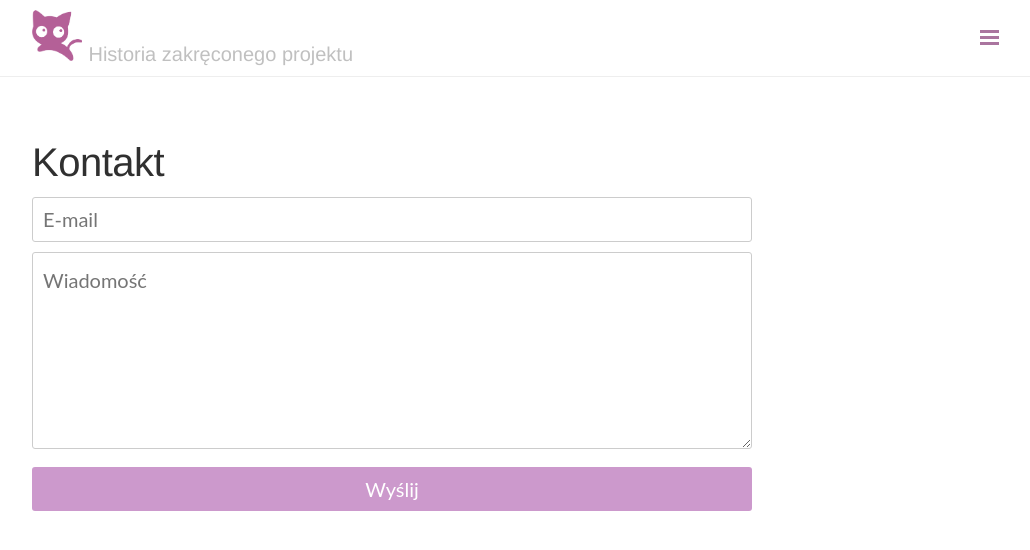
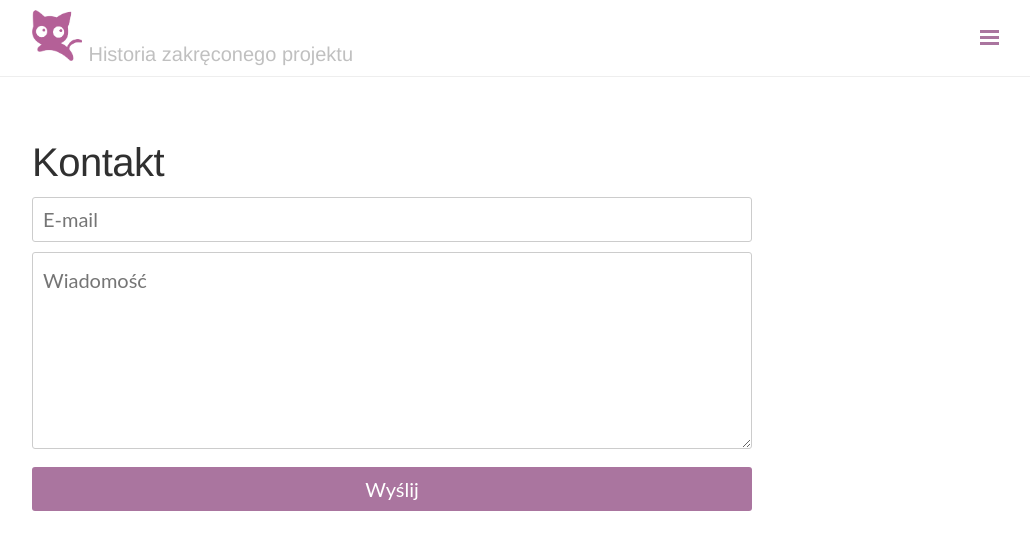
Before and after one commit to pumiko/pumiko.github.io, a Jekyll site: the page built from contact.html, in a window 1280 px wide. Shown: the top 550 px of the page, without its empty margins (248-1278 px from the left). Built offline with Jekyll 4.4.1, drawn with Linux system fonts in a browser that asks for light colours; nearby versions of some CDN libraries.

Commit message:
zmiana koloru przycisku

```diff
--- a/public/css/lanyon.css
+++ b/public/css/lanyon.css
@@ -411,7 +411,7 @@ button, .button { text-shadow: none; background-image: none; }
 
 .button:hover, .button:focus, .button:active { color: white; text-shadow: none; background-image: none; }
 
-.button-blue { color: white; background-color: #CC99CC; border-radius: 3px; transition-duration: .1s; transition-timing-function: ease-out; transition-property: box-shadow, background-color; }
+.button-blue { color: white; background-color: #aa759f; border-radius: 3px; transition-duration: .1s; transition-timing-function: ease-out; transition-property: box-shadow, background-color; }
 
 .button-blue:hover { opacity: .875; }
 
```
